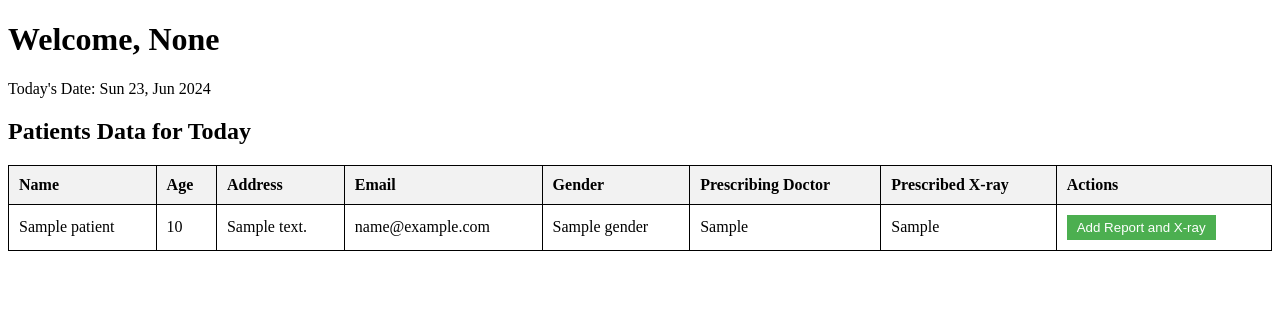
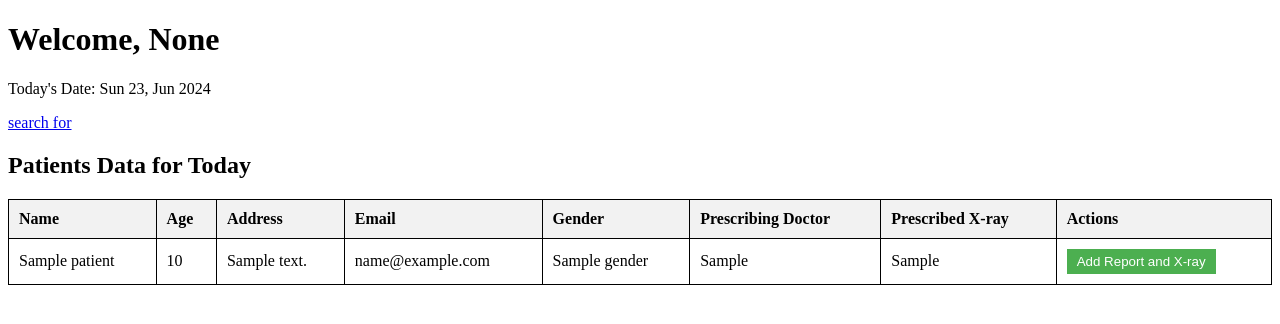
Before and after one commit to Nikk434/Radiology-Information-System-RIS-, a Django app: page / in a window 1280 px wide. Shown: the top 324 px of the page. Run offline with Django 5.2, Linux system fonts and the light colour scheme; tables that the repository leaves empty hold one stand-in row (values such as "Sample post"); a database or web service that is not in the repository returns one stand-in record (values such as "Sample title").

Commit message:
redirect to search page

```diff
--- a/RIS_project/RIS_app/templates/home.html
+++ b/RIS_project/RIS_app/templates/home.html
@@ -95,6 +95,9 @@
 <body>
     <h1>Welcome, {{ username }}</h1>
     <p>Today's Date: {{ date_today }}</p>
+    <a href="{% url 'search_for' %}">
+        search for
+    </a>
     <h2>Patients Data for Today</h2>
     <table>
         <thead>
```
